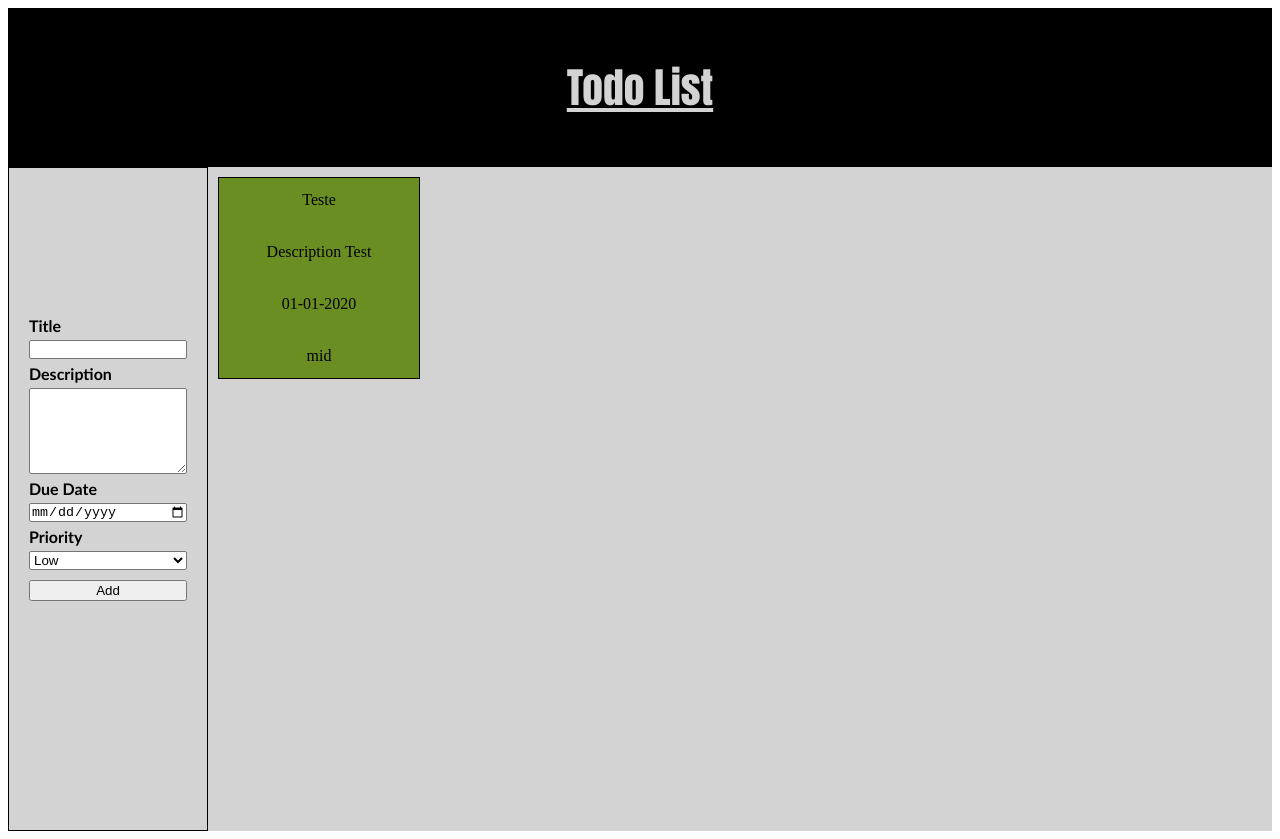
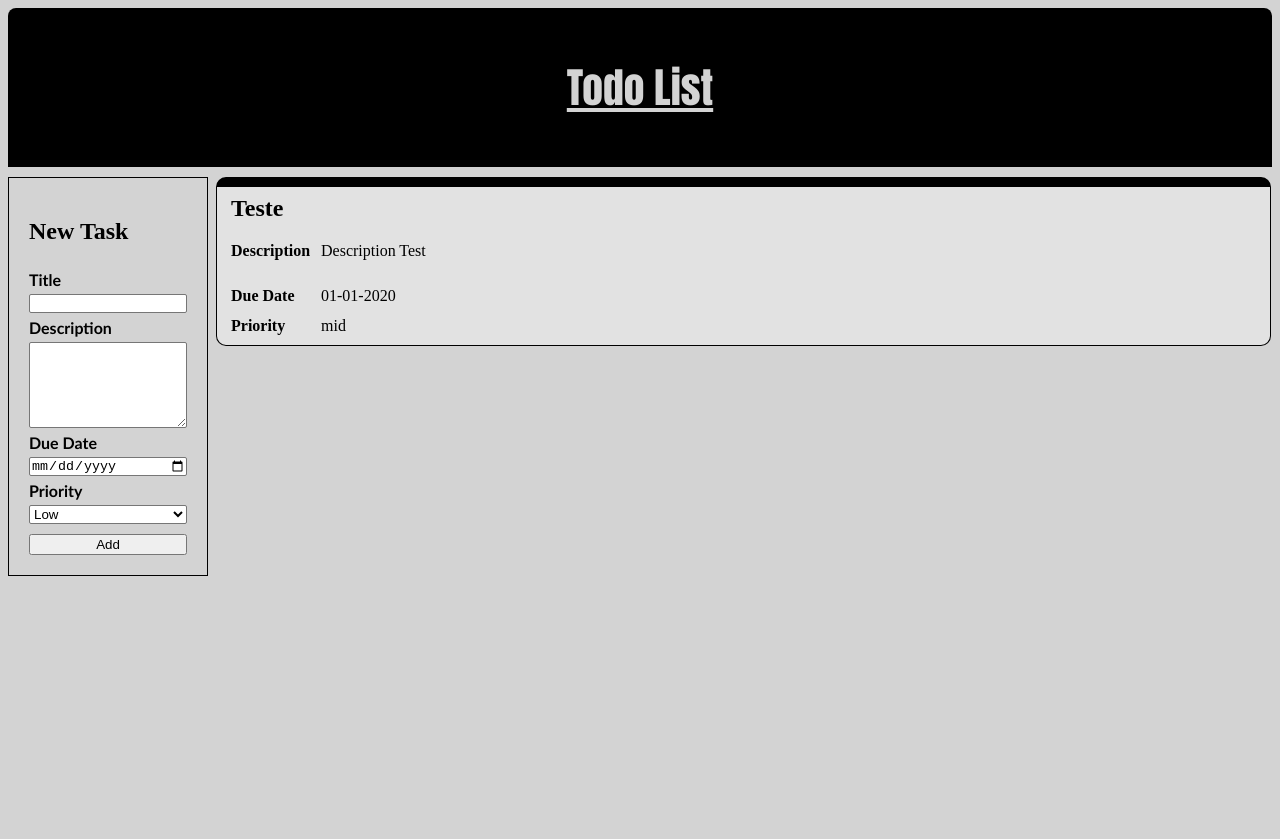
Before and after one commit to ROSS1996/todolist, a website built with webpack: page dist/index.html in a window 1280 px wide. After the commit the page ends 800 px from the top, so only its background shows below. Built offline with nearby package versions, Linux system fonts and the light colour scheme; a web font is replaced by a local one.

Commit message:
Change task style to line card

```diff
--- a/src/index.js
+++ b/src/index.js
@@ -9,48 +9,62 @@ const content = document.getElementById('content')
 
 tasks.push(new Task('Teste', 'Description Test', '01-01-2020', 'mid'))
 
+const createTaskDOM = function (title, description, dueDate, priority) {
+  const div = document.createElement('div')
+  div.classList.add('taskCard')
+  // Title
+  const DomTitle = document.createElement('h3')
+  DomTitle.innerText = title
+  DomTitle.classList.add('taskTitle')
+  div.appendChild(DomTitle)
+  // Description
+  const DomDescriptionLBL = document.createElement('h4')
+  DomDescriptionLBL.innerText = 'Description'
+  DomDescriptionLBL.classList.add('descLabel')
+  div.appendChild(DomDescriptionLBL)
+  const DomDescription = document.createElement('p')
+  DomDescription.innerText = description
+  DomDescription.classList.add('taskDescription')
+  div.appendChild(DomDescription)
+  // Due Date
+  const DomDueDateLBL = document.createElement('h4')
+  DomDueDateLBL.innerText = 'Due Date'
+  DomDueDateLBL.classList.add('dateLabel')
+  div.appendChild(DomDueDateLBL)
+  const DomDueDate = document.createElement('p')
+  DomDueDate.innerText = dueDate
+  DomDueDate.classList.add('taskDueDate')
+  div.appendChild(DomDueDate)
+  // Priority
+  const DomPriorityLBL = document.createElement('h4')
+  DomPriorityLBL.innerText = 'Priority'
+  DomPriorityLBL.classList.add('priorityLabel')
+  div.appendChild(DomPriorityLBL)
+  const DomPriority = document.createElement('p')
+  DomPriority.innerText = priority
+  DomPriority.classList.add('taskPriority')
+  div.appendChild(DomPriority)
+  // Return div
+  return div
+}
+
 const loadAll = function () {
   for (let i = 0; i < tasks.length; i++) {
-    const div = document.createElement('div')
-    div.classList.add('taskCard')
-    const title = document.createElement('p')
-    title.innerText = tasks[i].title
-    const description = document.createElement('p')
-    description.innerText = tasks[i].description
-    const dueDate = document.createElement('p')
-    dueDate.innerText = tasks[i].dueDate
-    const priority = document.createElement('p')
-    priority.innerText = tasks[i].priority
-    div.appendChild(title)
-    div.appendChild(description)
-    div.appendChild(dueDate)
-    div.appendChild(priority)
-    content.appendChild(div)
+    content.appendChild(createTaskDOM(tasks[i].title, tasks[i].description, tasks[i].dueDate, tasks[i].priority))
   }
 }
 
 loadAll()
 
-addBtn.addEventListener('click', function () {
+addBtn.addEventListener('click', function (submit) {
+  submit.preventDefault()
   const title = document.getElementById('title').value
   const description = document.getElementById('description').value
   const dueDate = document.getElementById('dueDate').value
   const priority = document.getElementById('priority').value
-  const test = new Task(title, description, dueDate, priority)
-  tasks.push(test)
-  const div = document.createElement('div')
-  div.classList.add('taskCard')
-  const DomTitle = document.createElement('p')
-  DomTitle.innerText = title
-  const DomDescription = document.createElement('p')
-  DomDescription.innerText = description
-  const DomDueDate = document.createElement('p')
-  DomDueDate.innerText = dueDate
-  const DomPriority = document.createElement('p')
-  DomPriority.innerText = priority
-  div.appendChild(DomTitle)
-  div.appendChild(DomDescription)
-  div.appendChild(DomDueDate)
-  div.appendChild(DomPriority)
-  content.appendChild(div)
+  if (title !== '' && description !== '' && dueDate !== '' && priority !== '') {
+    const task = new Task(title, description, dueDate, priority)
+    tasks.push(task)
+    content.appendChild(createTaskDOM(title, description, dueDate, priority))
+  }
 })
--- a/src/style.css
+++ b/src/style.css
@@ -1,18 +1,21 @@
+@import url('https://fonts.googleapis.com/css?family=Zen+Dots&display=swap');
+
 header {
     background-color: #000000;
     color: #d3d3d3;
     text-align: center;
     padding: 20px;
     font-size: 1.3rem;
-    font-family: Impact, Haettenschweiler, 'Arial Narrow Bold', sans-serif;
+    font-family: 'Zen Dots', Impact, 'Arial Narrow Bold', sans-serif;
     text-decoration: underline;
+    border-radius: 8px 8px 0 0;
 }
+
+body {    background-color: #d3d3d3;}
 
 main {
     display: grid;
     grid-template-columns: 200px 1fr;
-    background-color: #d3d3d3;
-    height: 83vh;
 }
 
 textarea, input, select {
@@ -31,8 +34,12 @@ label {
 }
 
 #menu {
+    margin-top: 10px;
     padding: 10px;
     border: 1px solid #000000;
+    display: flex;
+    flex-direction: column;
+    justify-content: flex-start;
 }
 
 #menuOptions {
@@ -40,8 +47,6 @@ label {
     flex-direction: column;
     gap: 5px;
     padding: 10px;
-    position: relative;
-    top: 20%;
 }
 
 #description {
@@ -49,23 +54,58 @@ label {
 }
 
 #content {
-    padding: 10px;
+    margin-top: 10px;
+    margin-left: 8px;
 }
 
 .taskCard {
-    width: 200px;
-    height: 200px;
-    background-color: olivedrab;
-    border: 1px solid black;
-    display: flex;
-    flex-direction: column;
-    justify-content: center;
-    align-items: center;
-    gap: 2px;
+    width: 99%;
+    height: fit-content;
+    background-color: #e2e2e2;
+    border: 1px solid #000000;
+    border-top: 10px solid #000000;;
+    border-radius: 10px;
+    display: grid;
+    grid-template-columns: 100px 1fr;
+    grid-template-rows: 30px 1fr 30px 30px;
+    padding: 4px;
+}
+
+.taskTitle {
+    grid-column: 1 / 3;
+    grid-row: 1;
+    align-self: center;
+    padding-left: 10px;
+    padding-top: 5px;
+    font-size: 1.5rem;
+}
+
+.descLabel, .dateLabel, .priorityLabel {
+    grid-column: 1;
+    padding-left: 10px;
+}
+
+.taskDescription, .taskDueDate, .taskPriority {
+    grid-column: 2;
+}
+
+.descLabel, .taskDescription {
+    grid-row: 2;
+    align-self: center;
+}
+
+.dateLabel, .taskDueDate {
+    grid-row: 3;
+    align-self: center;
+}
+
+.priorityLabel, .taskPriority {
+    grid-row: 4;
+    align-self: center;
 }
 
 #content {
-    display: grid;
-    grid-template-columns: repeat(auto-fill, minmax(200px, 1fr));
+    display: flex;
+    flex-direction: column;
     gap: 10px;
 }
```
Also changed, not shown: dist/index.html, dist/main.js.
